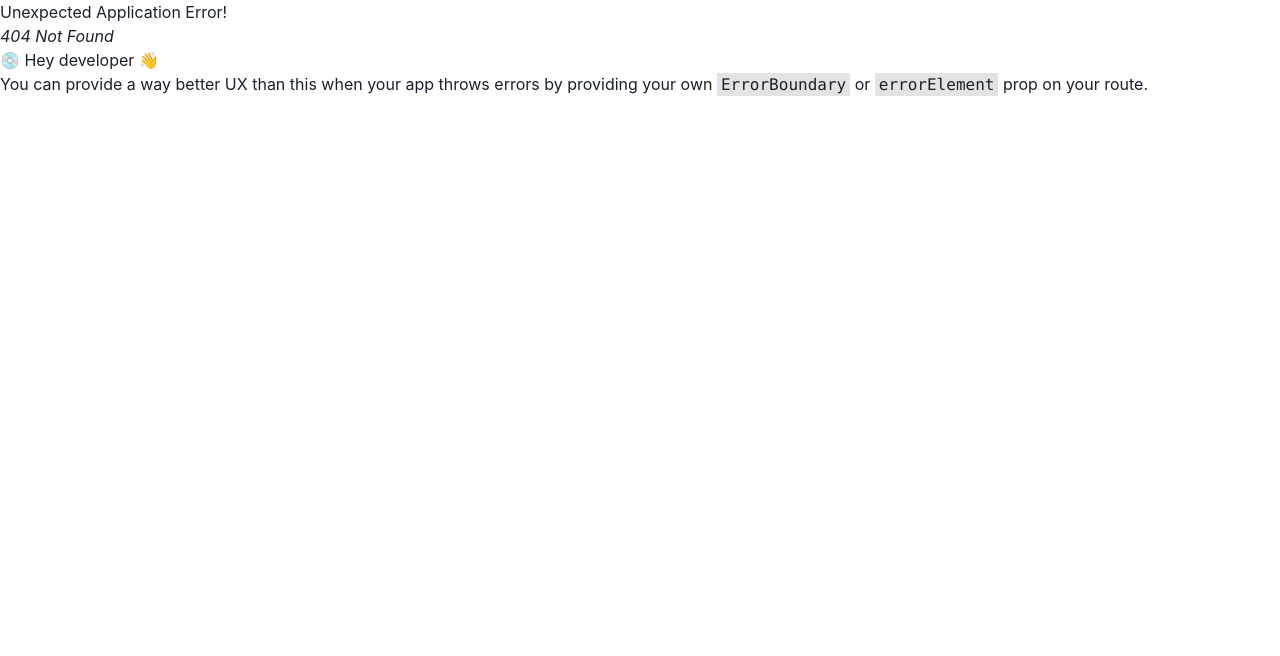
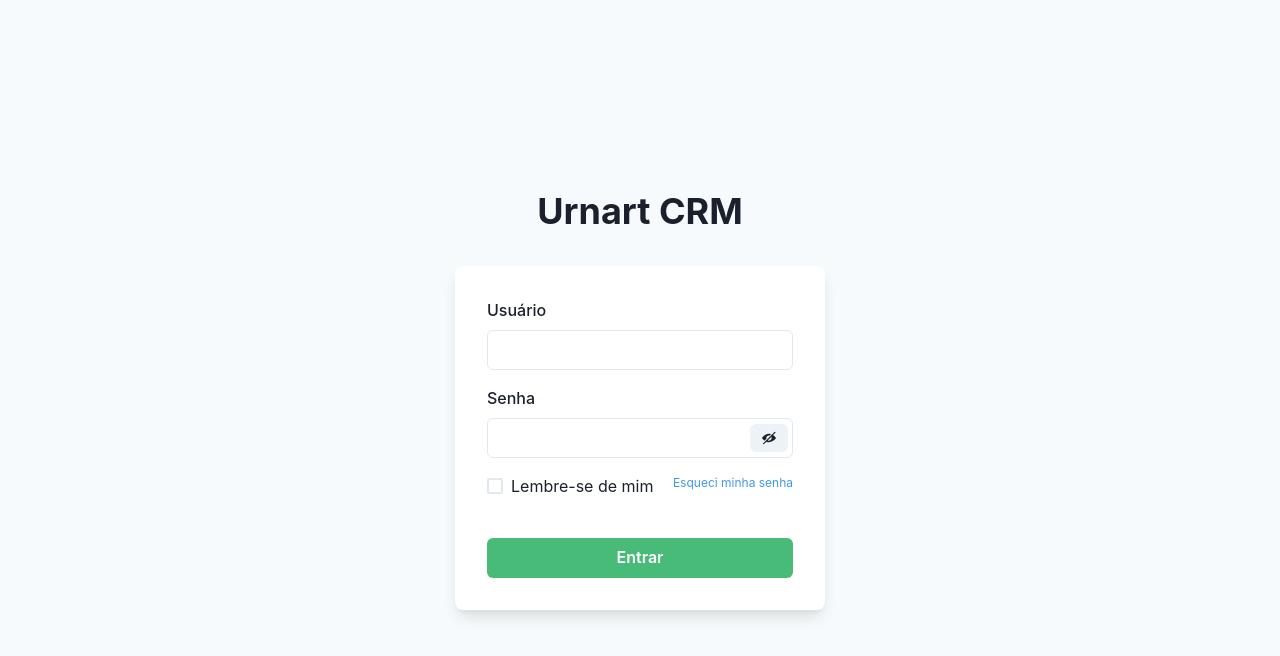
Before and after one commit to andresmeireles/urnart_crm_front, a React (Vite) app: page /login in a window 1280 px wide. Before the commit this address had no page. Shown: the top 656 px of the page. Built offline with nearby package versions, Linux system fonts and the light colour scheme.

Commit message:
add app context

```diff
--- a/src/App.tsx
+++ b/src/App.tsx
@@ -1,16 +1,9 @@
-import { Container } from '@chakra-ui/react';
 import { createBrowserRouter, RouterProvider } from 'react-router-dom';
-import Nav from './core/components/Nav';
-import Home from './pages/home/Home';
-import Products from './pages/products/Products';
+import AppProvider from './core/context/AppContext';
 import routes from './routes';
 
 const router = routes();
 
 export default function App() {
-  return (
-    <>
-      <RouterProvider router={router} />
-    </>
-  );
+  return <RouterProvider router={router} />;
 }
--- /dev/null
+++ b/src/Auth.tsx
@@ -0,0 +1,25 @@
+import { Container } from '@chakra-ui/react';
+import { useEffect } from 'react';
+import { Outlet, useNavigate } from 'react-router-dom';
+import Nav from './core/components/Nav';
+import { useAppContext } from './core/context/AppContext';
+
+export default function () {
+  const { state } = useAppContext();
+  const navigate = useNavigate();
+
+  useEffect(() => {
+    if (!state.isLogged) {
+      navigate('/login');
+    }
+  }, []);
+
+  return (
+    <>
+      <Nav />
+      <Container maxW='container.xl' p={4}>
+        <Outlet />
+      </Container>
+    </>
+  );
+}
--- a/src/Root.tsx
+++ /dev/null
@@ -1,14 +0,0 @@
-import { Container } from '@chakra-ui/react';
-import { Outlet } from 'react-router-dom';
-import Nav from './core/components/Nav';
-
-export default function () {
-  return (
-    <>
-      <Nav />
-      <Container maxW='container.xl' p={4}>
-        <Outlet />
-      </Container>
-    </>
-  );
-}
--- /dev/null
+++ b/src/core/context/AppActions.ts
@@ -0,0 +1,14 @@
+export enum AppAction {
+    Login,
+    Logout,
+    Loading,
+  }
+
+export type AppActions = {
+    data: {token: string, name: string},
+    act: AppAction.Login,
+} | {
+    act: AppAction.Logout,
+} | {
+    act: AppAction.Loading
+}
--- /dev/null
+++ b/src/core/context/AppContext.tsx
@@ -0,0 +1,42 @@
+import { ReactNode, createContext, useContext, useReducer, Dispatch, ReactElement } from 'react';
+import { AppActions } from './AppActions';
+import appReducer from './AppReducer';
+
+export class AppState {
+  constructor(
+    public readonly isLoading: boolean,
+    public readonly name: string,
+    public readonly token: string,
+  ) {}
+
+  copyWith(props: { isLoading?: boolean; name?: string; token?: string }): AppState {
+    const { isLoading, name, token } = props;
+    return new AppState(isLoading ?? this.isLoading, name ?? this.name, token ?? this.token);
+  }
+
+  get isLogged(): boolean {
+    return this.name.trim().length !== 0 && this.token.trim().length !== 0;
+  }
+}
+
+const initState = new AppState(false, '', '');
+
+const AppContext = createContext<{
+  state: AppState;
+  dispatch: Dispatch<AppActions>;
+}>({
+  state: initState,
+  dispatch: () => '',
+});
+
+export default function AppProvider(props: { children: JSX.Element }): ReactElement {
+  const [state, dispatch] = useReducer(appReducer, initState);
+
+  return (
+    <AppContext.Provider value={{ state, dispatch }}>
+      <>{props.children}</>
+    </AppContext.Provider>
+  );
+}
+
+export const useAppContext = () => useContext(AppContext);
--- /dev/null
+++ b/src/core/context/AppReducer.ts
@@ -0,0 +1,16 @@
+import { AppAction, AppActions } from "./AppActions";
+import { AppState } from "./AppContext";
+
+export default function appReducer(state: AppState, action: AppActions): AppState {
+    const { act } = action;
+    switch (act) {
+      case AppAction.Loading:
+        return state.copyWith({ isLoading: true });
+      case AppAction.Login:
+        return state.copyWith({ isLoading: false, name: action.data.name, token: action.data.token });
+      case AppAction.Login:
+        return state.copyWith({ isLoading: false, name: '' });
+      default:
+        return new AppState(false, "", "");
+    }
+  };
--- /dev/null
+++ b/src/pages/auth/pages/Login.tsx
@@ -0,0 +1,108 @@
+import { ViewIcon, ViewOffIcon } from '@chakra-ui/icons';
+import {
+  FormControl,
+  Grid,
+  Input,
+  Button,
+  useColorModeValue,
+  Stack,
+  Box,
+  FormLabel,
+  Link,
+  Heading,
+  Flex,
+  Checkbox,
+  FormErrorMessage,
+  InputGroup,
+  InputRightElement,
+} from '@chakra-ui/react';
+import { yupResolver } from '@hookform/resolvers/yup';
+import { useState } from 'react';
+import { useForm } from 'react-hook-form';
+import * as yup from 'yup';
+
+const schema = yup
+  .object({
+    username: yup.string().required(),
+    password: yup.string().required(),
+  })
+  .required();
+type LoginType = yup.InferType<typeof schema>;
+
+export default function Login() {
+  const {
+    register,
+    setError,
+    handleSubmit,
+    formState: { errors, isSubmitting },
+  } = useForm<LoginType>({ resolver: yupResolver(schema) });
+  const [show, setShow] = useState(false);
+  const onSubmit = handleSubmit(async (data) => {
+    await new Promise((resolve) => setTimeout(resolve, 5000));
+    setError('username', { type: 'manual', message: 'username or password wrong' });
+    setError('password', { type: 'manual', message: 'username or password wrong' });
+  });
+
+  return (
+    <Grid minH='calc(100vh)' bg={'gray.100'}>
+      <Flex
+        minH={'100vh'}
+        align={'center'}
+        justify={'center'}
+        bg={useColorModeValue('gray.50', 'gray.800')}
+      >
+        <form onSubmit={onSubmit}>
+          <Stack spacing={8} mx={'auto'} maxW={'xl'} py={12} px={8}>
+            <Stack align={'center'}>
+              <Heading fontSize={'4xl'}>Urnart CRM</Heading>
+            </Stack>
+            <Box rounded={'lg'} bg={useColorModeValue('white', 'gray.700')} boxShadow={'lg'} p={8}>
+              <Stack spacing={4}>
+                <FormControl id='username' isInvalid={errors.username !== undefined}>
+                  <FormLabel>Usuário</FormLabel>
+                  <Input type='text' {...register('username')} />
+                  <FormErrorMessage>{errors.username && errors.username.message}</FormErrorMessage>
+                </FormControl>
+                <FormControl id='password' isInvalid={errors.password !== undefined}>
+                  <FormLabel>Senha</FormLabel>
+                  <InputGroup size='md'>
+                    <Input type={show ? 'text' : 'password'} {...register('password')} />
+                    <InputRightElement width='3rem'>
+                      <Button h='1.75rem' size='sm' onClick={() => setShow(!show)}>
+                        {show ? <ViewIcon /> : <ViewOffIcon />}
+                      </Button>
+                    </InputRightElement>
+                  </InputGroup>
+                  <FormErrorMessage>{errors.password && errors.password.message}</FormErrorMessage>
+                </FormControl>
+                <Stack spacing={10}>
+                  <Stack
+                    direction={{ base: 'column', sm: 'row' }}
+                    align={'start'}
+                    justify={'space-between'}
+                  >
+                    <Checkbox>Lembre-se de mim</Checkbox>
+                    <Link fontSize={'xs'} color={'blue.400'}>
+                      Esqueci minha senha
+                    </Link>
+                  </Stack>
+                  <Button
+                    type='submit'
+                    bg={'green.400'}
+                    color={'white'}
+                    _hover={{
+                      bg: 'green.500',
+                    }}
+                    isDisabled={isSubmitting}
+                  >
+                    Entrar
+                  </Button>
+                </Stack>
+              </Stack>
+            </Box>
+          </Stack>
+        </form>
+      </Flex>
+    </Grid>
+  );
+}
--- a/src/routes.tsx
+++ b/src/routes.tsx
@@ -1,22 +1,32 @@
 import { createBrowserRouter } from 'react-router-dom';
+import { useAppContext } from './core/context/AppContext';
+import Login from './pages/auth/pages/Login';
 import Customer from './pages/customers/Customer';
 import AddCustomer from './pages/customers/pages/AddCustomer';
 import Home from './pages/home/Home';
 import AddProduct from './pages/products/pages/AddProduct';
 import Products from './pages/products/Products';
-import Root from './Root';
+import Auth from './Auth';
 
 export default () =>
   createBrowserRouter([
+    { path: '/login', element: <Login /> },
+    { path: '/signin', element: <Login /> },
     {
       path: '/',
-      element: <Root />,
+      element: <Auth />,
+      action: () => {
+        console.log('route');
+      },
       children: [
         {
           path: '',
           element: <Home />,
         },
-        { path: 'customer', element: <Customer /> },
+        {
+          path: 'customer',
+          element: <Customer />,
+        },
         { path: 'customer/add', element: <AddCustomer /> },
         {
           path: 'product',
```
Also changed, not shown: src/main.tsx (+8 -5 lines).
